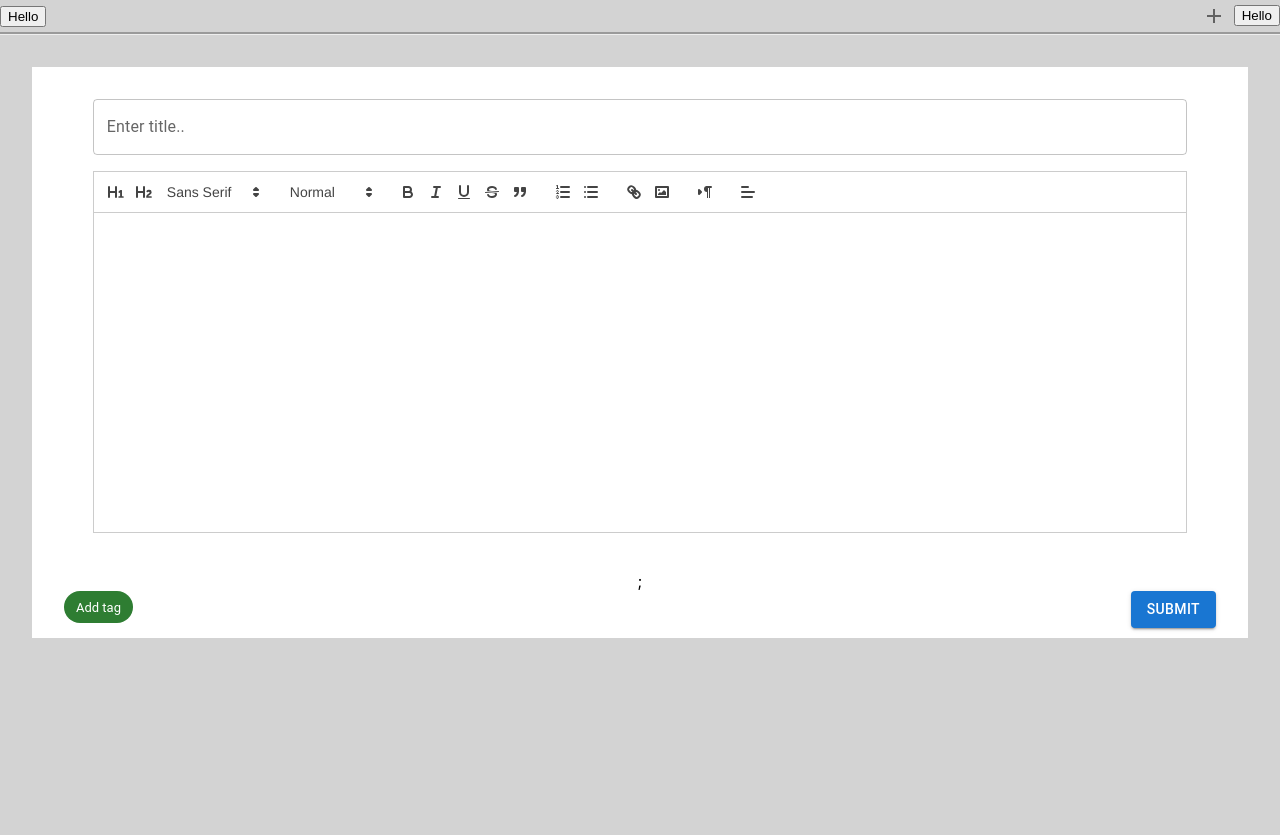
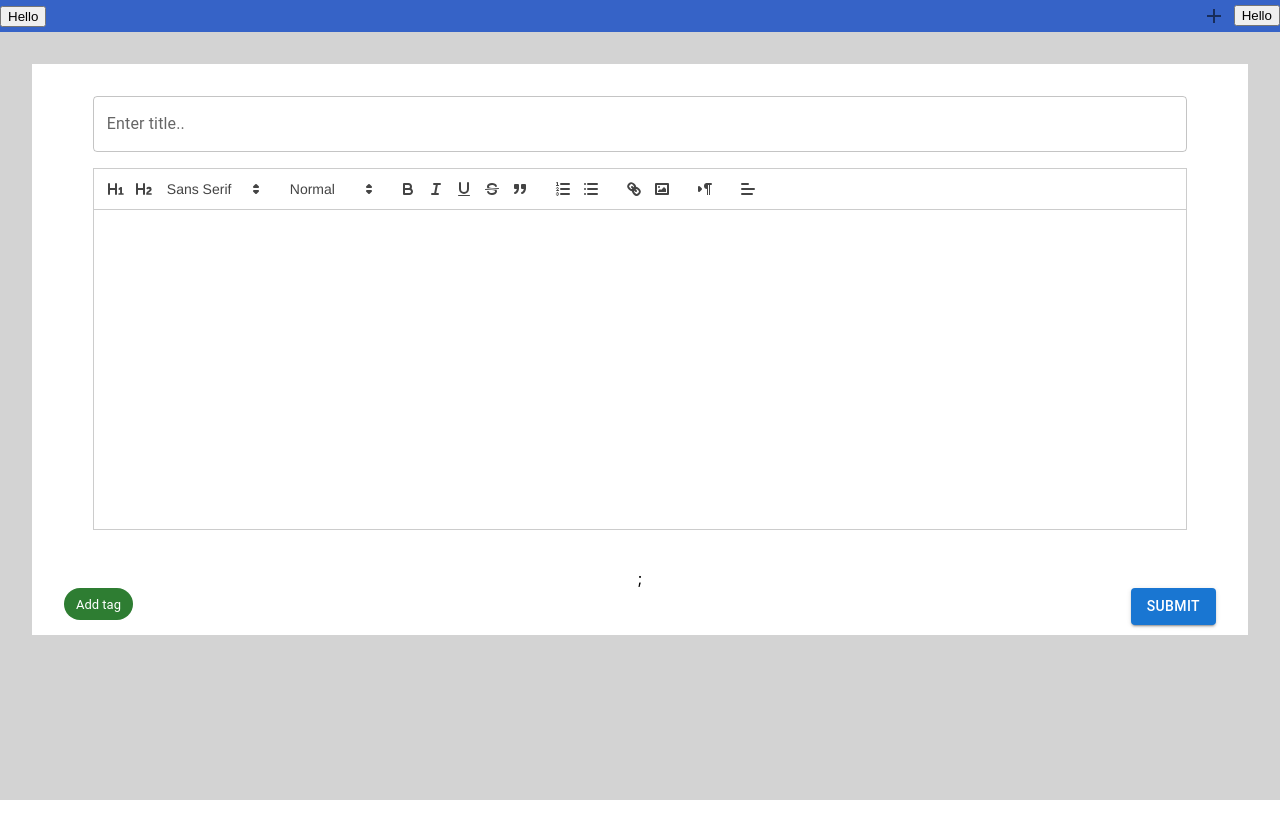
Before and after one commit to igorr512/knowledge, a React (Create React App) app in the folder client/: page / in a window 1280 px wide. After the commit the page ends 800 px from the top, so only its background shows below. Built offline with nearby package versions, Linux system fonts and the light colour scheme.

Commit message:
editor touches

```diff
--- a/client/src/Layouts/Header.css
+++ b/client/src/Layouts/Header.css
@@ -1,10 +1,11 @@
 .header {
-    background-color: lightgray;
+    background-color: rgba(37, 86, 194, 0.918);
     border-bottom-style:groove;
     height: 2rem;
     display: flex;
     justify-content: space-between;
     align-items: center;
+    border-bottom: 0;
 }
 .header-options{
     display: flex;
--- a/client/src/Pages/EditorPage.css
+++ b/client/src/Pages/EditorPage.css
@@ -3,7 +3,7 @@
     flex-direction: column;
     align-items: center;
     background-color: lightgray;
-    height: 100vh;
+    height: calc(100vh - 2rem);
 
     }
 .editorpage-inner{
```
